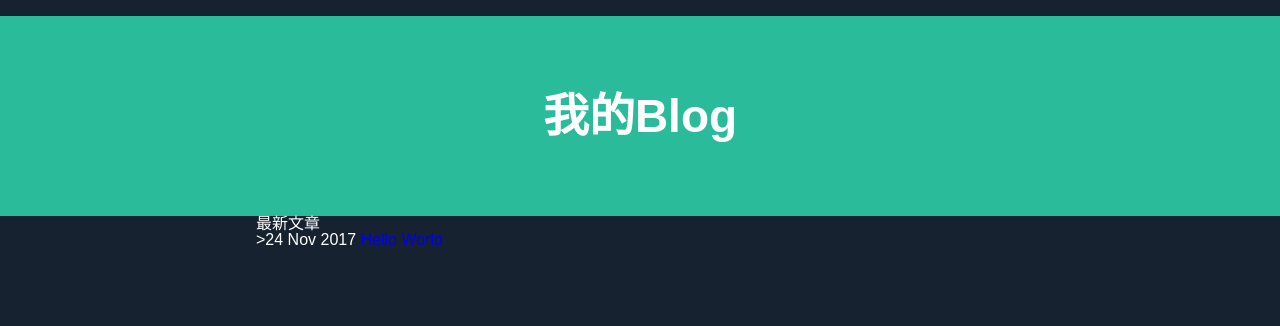
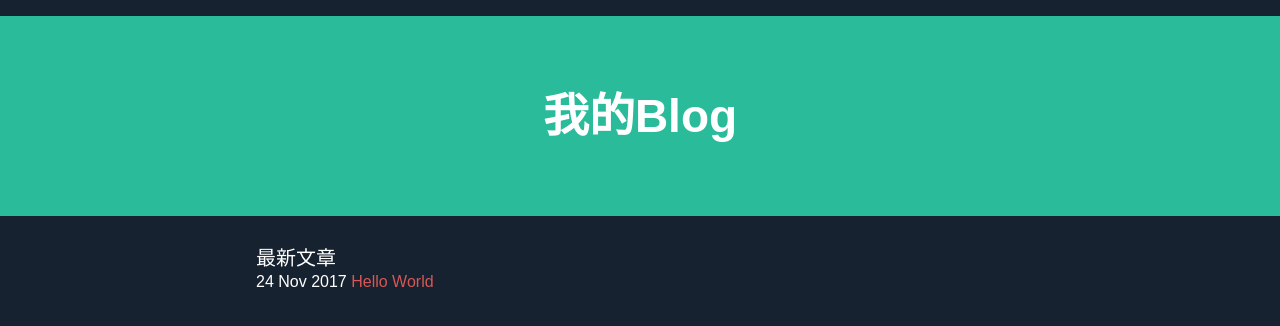
Before and after one commit to tammy0809/gs_demo, a Jekyll site: the page built from index.html, in a window 1280 px wide. Shown: the top 326 px of the page. Built offline with Jekyll 4.4.1, drawn with Linux system fonts in a browser that asks for light colours.

Commit message:
页面美化

```diff
--- a/index.html
+++ b/index.html
@@ -4,10 +4,12 @@ title: 我的Blog
 ---
 <h2 class='tb'>{{ page.title }}</h2>
 <div class="warp">
-    <p>最新文章</p>
-    <ul>
-    {% for post in site.posts %}
-    <li>>{{ post.date | date_to_string }} <a href="{{ site.baseurl }}{{ post.url }}">{{ post.title }}</a></li>
-        {% endfor %}
-    </ul>
+    <div class="list">
+        <p>最新文章</p>
+        <ul>
+        {% for post in site.posts %}
+        <li>{{ post.date | date_to_string }} <a href="{{ site.baseurl }}{{ post.url }}">{{ post.title }}</a></li>
+            {% endfor %}
+        </ul>
+    </div>
 </div>
```
